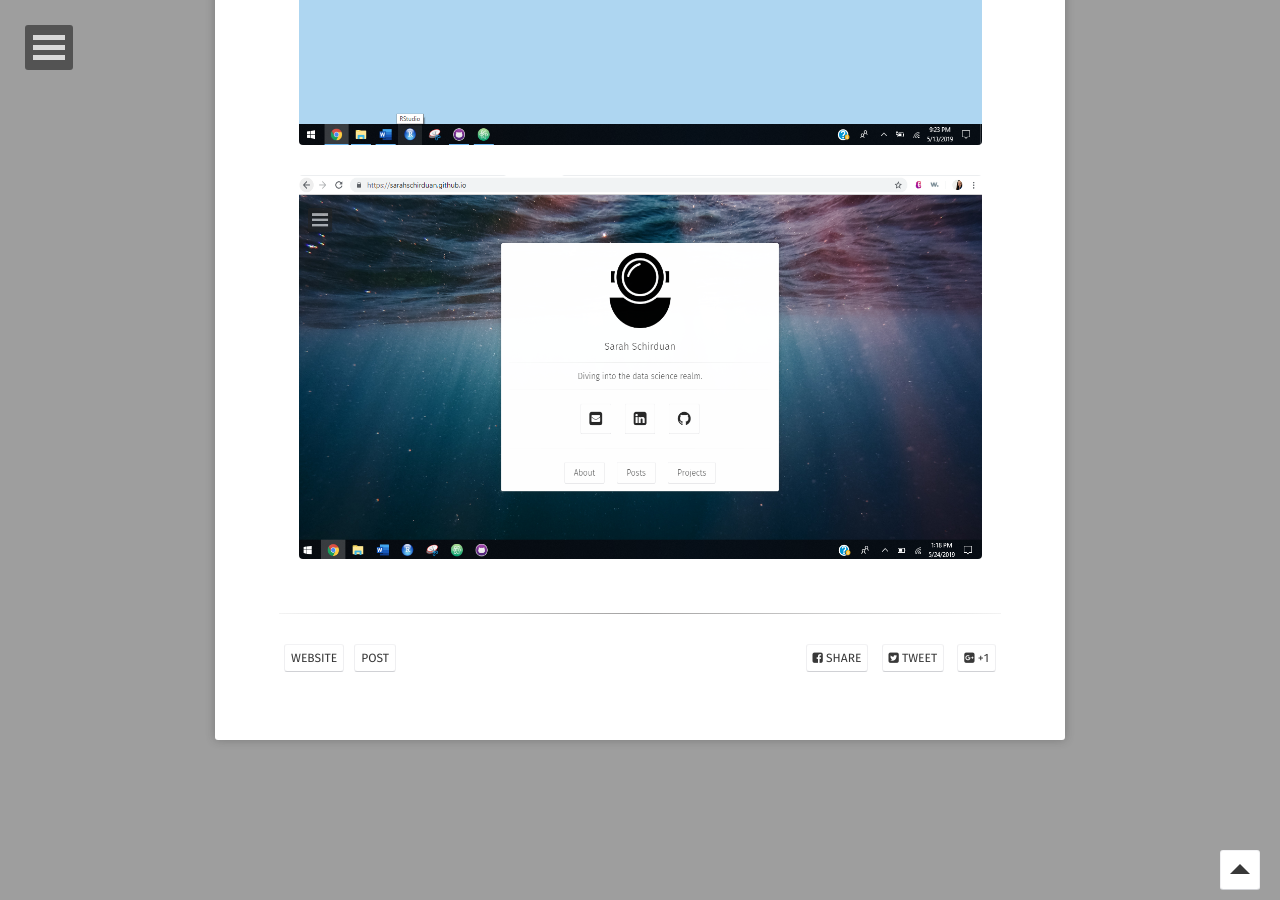
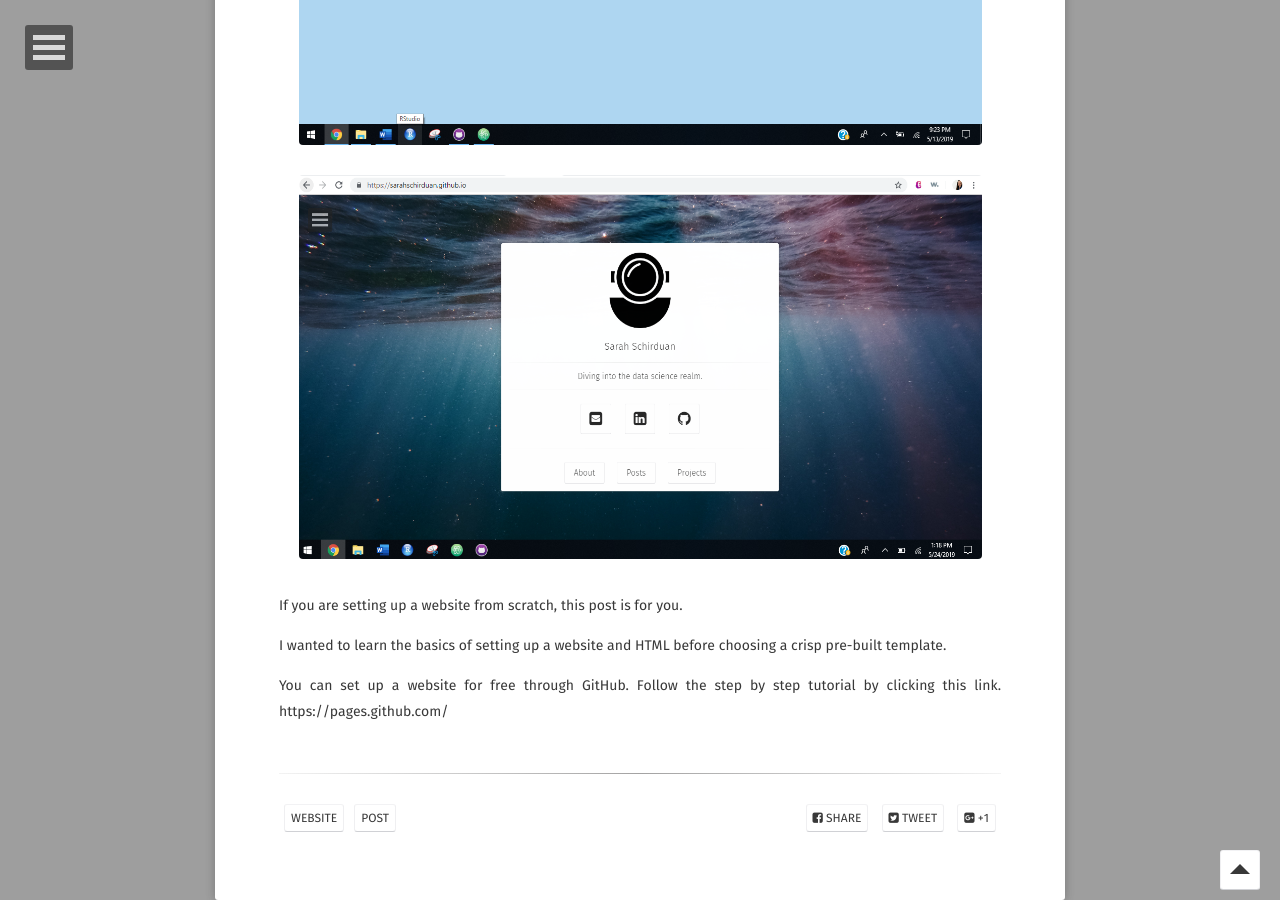
Before and after one commit to sarahschirduan/sarahschirduan.github.io, a Jekyll site: the page built from _posts/2019-05-24-create-your-own-website.md, in a window 1280 px wide and 900 px high, scrolled down 630 px. Built offline with Jekyll 4.4.1, drawn with Linux system fonts in a browser that asks for light colours; some web fonts are replaced.

Commit message:
Update 2019-05-24-create-your-own-website.md

```diff
--- a/_posts/2019-05-24-create-your-own-website.md
+++ b/_posts/2019-05-24-create-your-own-website.md
@@ -7,7 +7,7 @@ tags: [website, post]
 comments: true
 ---
 
-### Before and After
+### <center>Before and After<center/>
 
 <figure>
   <a href="/assets/img/beforeweb2.png"><img src="/assets/img/beforeweb2.png" style="width:683px; height:384px"></a>
@@ -16,3 +16,10 @@ comments: true
 <figure>
   <a href="/assets/img/afterweb.png"><img src="/assets/img/afterweb.png" style="width:683px; height:384px"></a>
 </figure>
+
+If you are setting up a website from scratch, this post is for you.
+
+I wanted to learn the basics of setting up a website and HTML before choosing a crisp pre-built template.
+
+You can set up a website for free through GitHub. Follow the step by step tutorial by clicking this link.
+https://pages.github.com/
```
